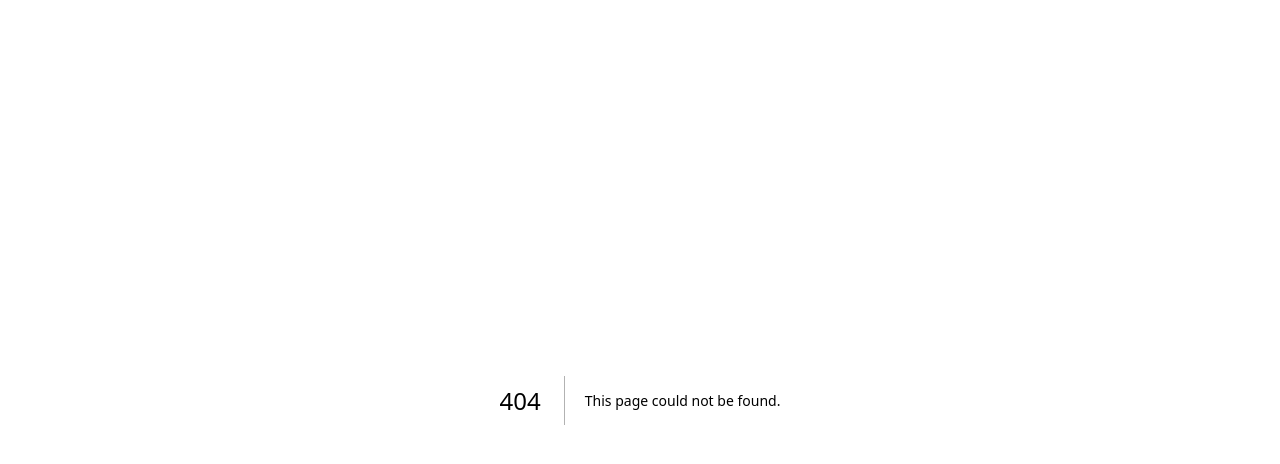
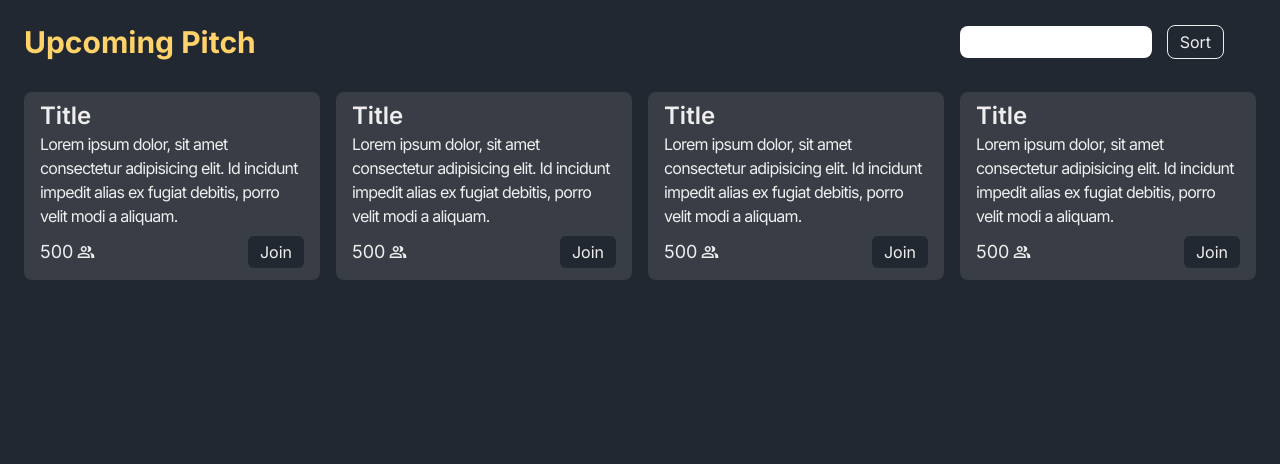
Before and after one commit to Hello-Utkarsh/ConvoBuddy, a Next.js app: page /pitches in a window 1280 px wide. Before the commit this address had no page. Shown: the top 464 px of the page. Built offline with nearby package versions, Linux system fonts and the light colour scheme.

Commit message:
added pitches

```diff
--- a/app/components/Sidebar.tsx
+++ b/app/components/Sidebar.tsx
@@ -1,17 +1,20 @@
 'use client'
 import { useClerk } from '@clerk/nextjs'
+import { useRouter } from 'next/navigation'
 import React from 'react'
 
 const Sidebar = () => {
 
     const { signOut } = useClerk()
+    const router = useRouter()
+
     return (
         <div className='w-[12%] h-[100vh] bg-[#393E46] flex flex-col item-center'>
             <div className='my-4 flex flex-col'>
                 <button className=' hover:bg-[#222831] text-start pl-4 text-[#FFD369] py-2 rounded-sm my-2'>Profile</button>
                 <button className=' hover:bg-[#222831] text-start pl-4 text-[#FFD369] py-2 rounded-sm my-2'>Meet</button>
-                <button className=' hover:bg-[#222831] text-start pl-4 text-[#FFD369] py-2 rounded-sm my-2'>Pitches</button>
-                <button className=' hover:bg-[#222831] text-start pl-4 text-[#FFD369] py-2 rounded-sm my-2'>Leaderboard</button>
+                <button onClick={() => router.push('/pitches')} className=' hover:bg-[#222831] text-start pl-4 text-[#FFD369] py-2 rounded-sm my-2'>Pitches</button>
+                <button onClick={() => router.push('/leaderboard')} className=' hover:bg-[#222831] text-start pl-4 text-[#FFD369] py-2 rounded-sm my-2'>Leaderboard</button>
                 <button onClick={() => signOut({redirectUrl: '/'}) } className=' hover:bg-[#222831] text-start pl-4 text-[#FFD369] py-2 rounded-sm my-2'>Logout</button>
             </div>
         </div>
--- a/app/dashboard/page.tsx
+++ b/app/dashboard/page.tsx
@@ -14,38 +14,23 @@ const Page = () => {
       word: "Quixotic",
       meaning: "Adjective: exceedingly idealistic; unrealistic and impractical.",
       use: "Despite the quixotic nature of his plan to build a sustainable city on Mars, he managed to gather a small but passionate group of supporters"
-    },
-    {
-      word: "Quixotic",
-      meaning: "Adjective: exceedingly idealistic; unrealistic and impractical.",
-      use: "Despite the quixotic nature of his plan to build a sustainable city on Mars, he managed to gather a small but passionate group of supporters"
-    },
-    {
-      word: "Quixotic",
-      meaning: "Adjective: exceedingly idealistic; unrealistic and impractical.",
-      use: "Despite the quixotic nature of his plan to build a sustainable city on Mars, he managed to gather a small but passionate group of supporters"
-    },
-    // {
-    //   word: "Quixotic",
-    //   meaning: "Adjective: exceedingly idealistic; unrealistic and impractical.",
-    //   use: "Despite the quixotic nature of his plan to build a sustainable city on Mars, he managed to gather a small but passionate group of supporters"
-    // }
+    }
   ]
 
   return (
     <div className='flex'>
       <Sidebar />
-      <div className='w-[63%] divide-y-4 divide-[#393E46] overflow-y-auto'>
+      <div className='w-[63%] divide-y-4 divide-[#393E46] h-[100vh] overflow-y-auto'>
         <div className='w-full py-8 px-4 flex items-center justify-around'>
           <div className='flex flex-col w-6/12'>
             <h1 className='text-[#FFD369] text-3xl font-medium'>Your Language Usage</h1>
-            <p className='text-[#EEEEEE]'>See how you've been spending your time practicing different languages.</p>
+            <p className='text-[#EEEEEE]'>See how you&quot;ve been spending your time practicing different languages.</p>
           </div>
           <div className='h-fit w-fit'>
-            <Doughnut
+            <Doughnut className='h-24'
             data={{
               labels: [
-                'Red',
+                'hello',
                 'Blue',
                 'Yellow',
               ],
@@ -57,7 +42,6 @@ const Page = () => {
                   'rgb(238, 238, 238)',
                   'rgb(57, 62, 70)',
                 ],
-                // hoverOffset: 4
               }]
             }} />
           </div>
--- /dev/null
+++ b/app/pitches/page.tsx
@@ -0,0 +1,70 @@
+import React from 'react'
+import { MdOutlinePeopleAlt } from 'react-icons/md'
+
+const LeaderBoard = () => {
+  return (
+    <div className='flex flex-col p-2'>
+      <div className='flex p-4 items-center justify-between'>
+        <h1 className='text-3xl font-bold text-[#FFD369]'>Upcoming Pitch</h1>
+        <div className='flex w-[264px] justify-between items-center mr-8'>
+          <input className='rounded-lg px-2 w-48 py-1' type="text" />
+          <div className='flex flex-col'>
+            <p className='text-[#EEEEEE] px-3 py-1 border border-[#EEEEEE] rounded-lg hover:bg-[#393E46]'>Sort</p>
+            <div className='flex-col aria-checked:flex hidden absolute mt-10 bg-[#EEEEEE] px-1 rounded-md -ml-16 py-1' aria-checked='false'>
+              <p className='hover:bg-[#393E46] hover:text-[#EEEEEE] px-3 rounded-md'>Date</p>
+              <p className='hover:bg-[#393E46] hover:text-[#EEEEEE] px-3 rounded-md'>Participants</p>
+            </div>
+          </div>
+        </div>
+      </div>
+      <div className='p-4 grid grid-cols-4 gap-4'>
+        <div className='bg-[#393E46] rounded-lg flex flex-col px-4 py-2'>
+          <h2 className='text-2xl text-[#EEEEEE] font-semibold'>Title</h2>
+          <p className='tracking-tighter text-[#EEEEEE]'>Lorem ipsum dolor, sit amet consectetur adipisicing elit. Id incidunt impedit alias ex fugiat debitis, porro velit modi a aliquam.</p>
+          <div className='flex justify-between my-1 mt-2'>
+            <span className='flex items-center justify-center text-lg text-[#eeeeee]'>
+              <p className='mr-1'>500</p>
+              <MdOutlinePeopleAlt />
+            </span>
+            <button className='text-[#EEEEEE] bg-[#222831] px-3 py-1 rounded-md hover:scale-110 transition duration-150'>Join</button>
+          </div>
+        </div>
+        <div className='bg-[#393E46] rounded-lg flex flex-col px-4 py-2'>
+          <h2 className='text-2xl text-[#EEEEEE] font-semibold'>Title</h2>
+          <p className='tracking-tighter text-[#EEEEEE]'>Lorem ipsum dolor, sit amet consectetur adipisicing elit. Id incidunt impedit alias ex fugiat debitis, porro velit modi a aliquam.</p>
+          <div className='flex justify-between my-1 mt-2'>
+            <span className='flex items-center justify-center text-lg text-[#eeeeee]'>
+              <p className='mr-1'>500</p>
+              <MdOutlinePeopleAlt />
+            </span>
+            <button className='text-[#EEEEEE] bg-[#222831] px-3 py-1 rounded-md hover:scale-110 transition duration-150'>Join</button>
+          </div>
+        </div>
+        <div className='bg-[#393E46] rounded-lg flex flex-col px-4 py-2'>
+          <h2 className='text-2xl text-[#EEEEEE] font-semibold'>Title</h2>
+          <p className='tracking-tighter text-[#EEEEEE]'>Lorem ipsum dolor, sit amet consectetur adipisicing elit. Id incidunt impedit alias ex fugiat debitis, porro velit modi a aliquam.</p>
+          <div className='flex justify-between my-1 mt-2'>
+            <span className='flex items-center justify-center text-lg text-[#eeeeee]'>
+              <p className='mr-1'>500</p>
+              <MdOutlinePeopleAlt />
+            </span>
+            <button className='text-[#EEEEEE] bg-[#222831] px-3 py-1 rounded-md hover:scale-110 transition duration-150'>Join</button>
+          </div>
+        </div>
+        <div className='bg-[#393E46] rounded-lg flex flex-col px-4 py-2'>
+          <h2 className='text-2xl text-[#EEEEEE] font-semibold'>Title</h2>
+          <p className='tracking-tighter text-[#EEEEEE]'>Lorem ipsum dolor, sit amet consectetur adipisicing elit. Id incidunt impedit alias ex fugiat debitis, porro velit modi a aliquam.</p>
+          <div className='flex justify-between my-1 mt-2'>
+            <span className='flex items-center justify-center text-lg text-[#eeeeee]'>
+              <p className='mr-1'>500</p>
+              <MdOutlinePeopleAlt />
+            </span>
+            <button className='text-[#EEEEEE] bg-[#222831] px-3 py-1 rounded-md hover:scale-110 transition duration-150'>Join</button>
+          </div>
+        </div>
+      </div>
+    </div>
+  )
+}
+
+export default LeaderBoard
```
